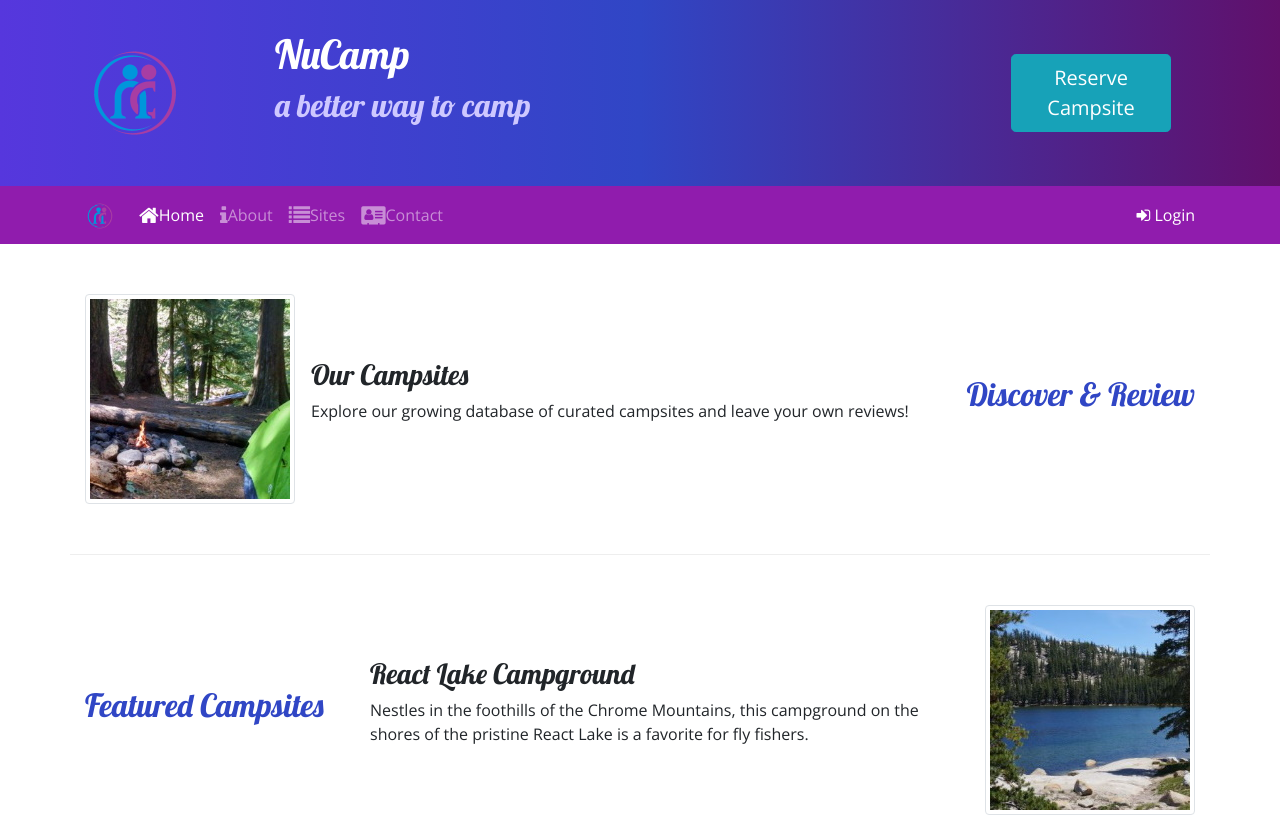
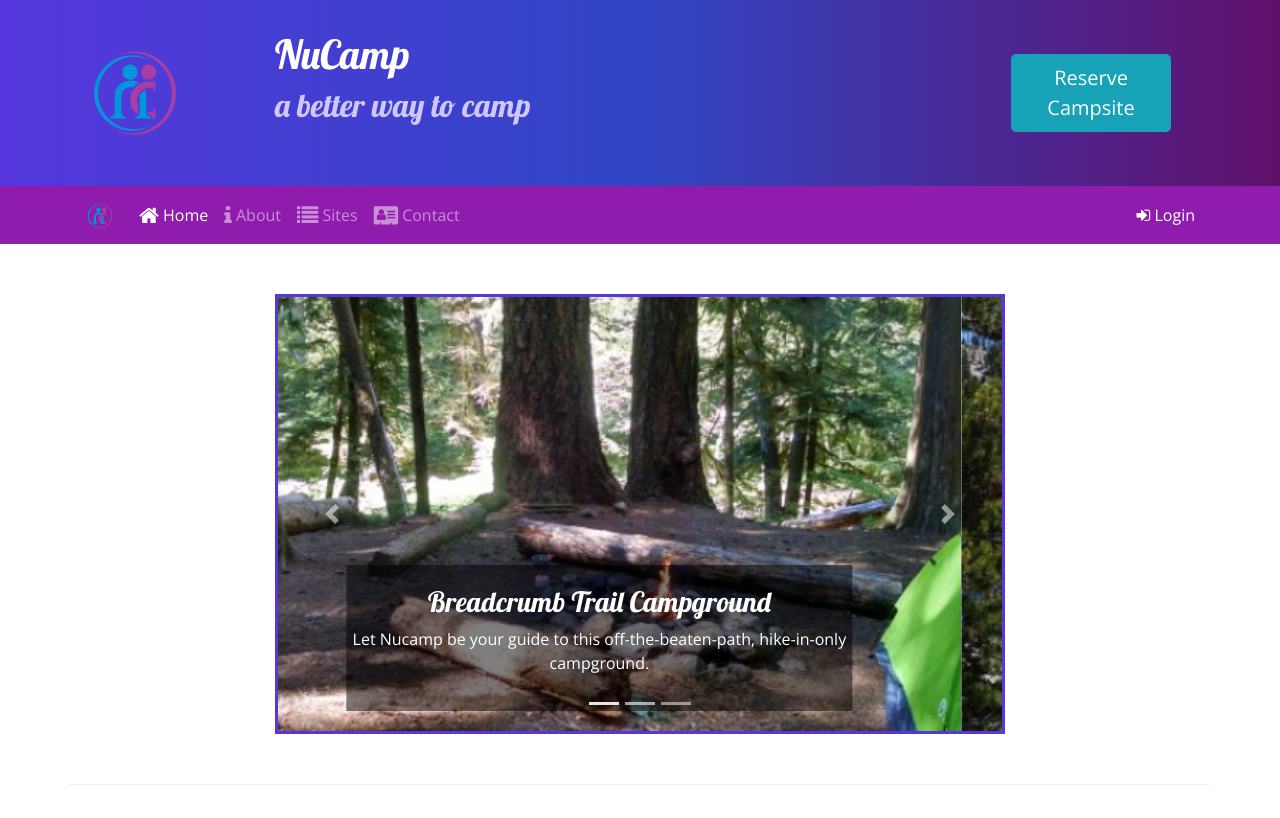
Before and after one commit to pm2dev/coding-exercise-nucamp, a website: page index.html in a window 1280 px wide. Shown: the top 818 px of the page. Drawn offline with nearby package versions, Linux system fonts and the light colour scheme.

Commit message:
add Carousel

```diff
--- a/css/styles.css
+++ b/css/styles.css
@@ -44,3 +44,11 @@ a, a:hover {
   color: inherit;
   text-decoration: none;
 }
+
+.carousel-caption {
+    background-color: rgba(0, 0, 0, 0.5);
+}
+
+.carousel {
+    border: solid #5637DD
+}
--- a/index.html
+++ b/index.html
@@ -79,22 +79,22 @@
           <ul class="navbar-nav">
             <li class="nav-item active">
               <a class="nav-link" href="index.html"
-                ><i class="fa fa-home fa-lg"></i>Home</a
+                ><i class="fa fa-home fa-lg"></i> Home</a
               >
             </li>
             <li class="nav-item">
               <a class="nav-link" href="aboutus.html"
-                ><i class="fa fa-info fa-lg"></i>About</a
+                ><i class="fa fa-info fa-lg"></i> About</a
               >
             </li>
             <li class="nav-item">
               <a class="nav-link" href="sites.html"
-                ><i class="fa fa-list fa-lg"></i>Sites</a
+                ><i class="fa fa-list fa-lg"></i> Sites</a
               >
             </li>
             <li class="nav-item">
               <a class="nav-link" href="contact.html"
-                ><i class="fa fa-address-card fa-lg"></i>Contact</a
+                ><i class="fa fa-address-card fa-lg"></i> Contact</a
               >
             </li>
           </ul>
@@ -171,6 +171,63 @@
 
     <!-- main content -->
     <div class="container">
+
+      <!-- Carousel -->
+      <div class="row row-content">
+        <div class="col-md-8 mx-auto">
+          <div id="homeCarousel" class="carousel slide" data-ride="carousel">
+            <!-- carousel indicators -->
+            <ol class="carousel-indicators">
+              <li data-target="#homeCarousel" data-slide-to="0" class="active"></li>
+              <li data-target="#homeCarousel" data-slide-to="1"></li>
+              <li data-target="#homeCarousel" data-slide-to="2"></li>
+            </ol>
+
+
+            <div class="carousel-inner">
+              <!-- carousel item 1 -->
+              <div class="carousel-item active">
+                <img class="d-block w-100" src="img/breadcrumb-trail.jpg" alt="Breadcrumb Trail Campground">
+                <div class="carousel-caption">
+                  <h3>Breadcrumb Trail Campground</h3>
+                  <p class="d-none d-sm-block">Let Nucamp be your guide to this off-the-beaten-path, hike-in-only campground.</p>
+                </div>
+              </div>
+
+              <!-- carousel item 2 -->
+              <div class="carousel-item">
+                <img class="d-block w-100" src="img/react-lake.jpg" alt="React Lake Campground">
+                <div class="carousel-caption">
+                  <h3>React Lake Campground</h3>
+                  <p class="d-none d-sm-block">Nestled in the foothills of the Chrome Mountains, this campground on the shores of the pristine React Lake is a favorite for fly fishers.</p>
+                </div>
+              </div>
+
+              <!-- carousel item 3 -->
+              <div class="carousel-item">
+                <img class="d-block w-100" src="img/chrome-river.jpg" alt="Chrome River Campground">
+                <div class="carousel-caption">
+                  <h3>Chrome River Campground</h3>
+                  <p class="d-none d-sm-block">Spend a few sunny days and starry nights beneath a canopy of old-growth firs at this enchanting spot by the Chrome River.</p>
+                </div>
+              </div>
+            </div>
+
+            <!-- carousel controls -->
+            <a class="carousel-control-prev" href="#homeCarousel" role="button" data-slide="prev">
+              <span class="carousel-control-prev-icon"></span>
+              <span class="sr-only">Previous</span>
+            </a>
+
+            <a class="carousel-control-next" href="#homeCarousel" role="button" data-slide="next">
+              <span class="carousel-control-next-icon"></span>
+              <span class="sr-only">Next</span>
+            </a>
+
+          </div>
+        </div>
+      </div>
+
       <!-- row 1 Discover & review -->
       <div class="row row-content align-items-center">
         <div class="col-sm-4 order-sm-last col-md-3">
```
Also changed, not shown: aboutus.html (+4 -4 lines).
